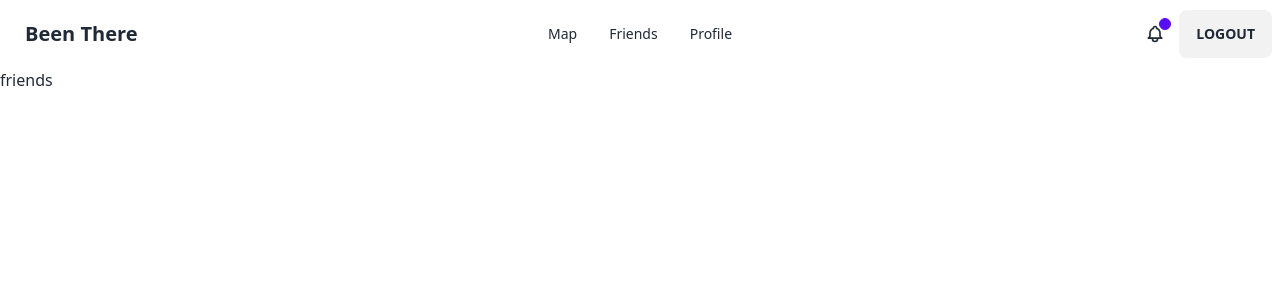
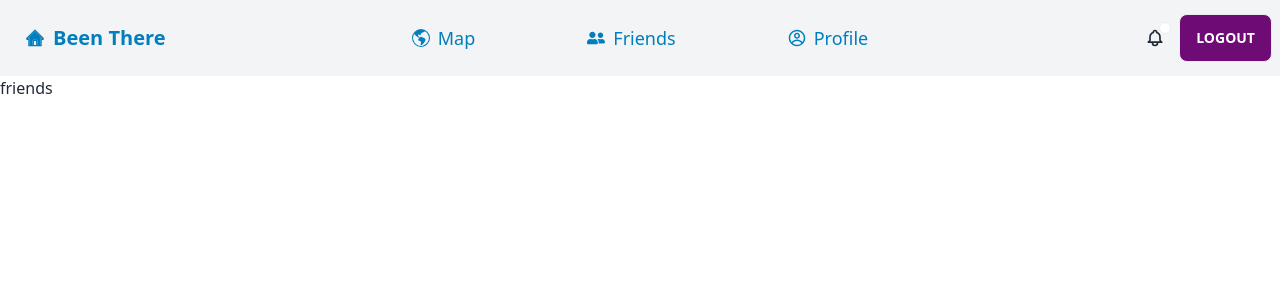
Before and after one commit to chadjcampbell/been-there, a React (Vite) app in the folder client/: page /friends in a window 1280 px wide. Shown: the top 300 px of the page. Built offline with nearby package versions, Linux system fonts and the light colour scheme.

Commit message:
style navbar and add icons

```diff
--- a/client/index.html
+++ b/client/index.html
@@ -1,5 +1,5 @@
 <!DOCTYPE html>
-<html lang="en">
+<html data-theme="fantasy" lang="en">
   <head>
     <meta charset="UTF-8" />
     <link rel="icon" type="image/svg+xml" href="globe-connected.ico" />
--- a/client/package.json
+++ b/client/package.json
@@ -12,6 +12,7 @@
   "dependencies": {
     "react": "^18.2.0",
     "react-dom": "^18.2.0",
+    "react-icons": "^4.10.1",
     "react-router-dom": "^6.14.2"
   },
   "devDependencies": {
--- a/client/src/components/NavWrapper.tsx
+++ b/client/src/components/NavWrapper.tsx
@@ -1,6 +1,9 @@
 import { ReactNode } from "react";
 import { Link } from "react-router-dom";
-
+import { AiTwotoneHome } from "react-icons/ai";
+import { BsGlobeAmericas } from "react-icons/bs";
+import { FaUserFriends } from "react-icons/fa";
+import { CgProfile } from "react-icons/cg";
 type NavWrapperProps = {
   children: ReactNode;
 };
@@ -19,7 +22,7 @@ const NavWrapper = ({ children }: NavWrapperProps) => {
     <>
       <header>
         <nav>
-          <div className="navbar bg-base-100">
+          <div className="navbar bg-gray-100">
             <div className="navbar-start">
               <div className="dropdown">
                 <label tabIndex={0} className="btn btn-ghost lg:hidden">
@@ -42,31 +45,63 @@ const NavWrapper = ({ children }: NavWrapperProps) => {
                   tabIndex={0}
                   className="menu menu-lg dropdown-content mt-3 z-[1] p-2 shadow bg-base-100 rounded-box w-52"
                 >
-                  <li onClick={handleClick}>
-                    <Link to="/map">Map</Link>
+                  <li
+                    onClick={handleClick}
+                    className="px-1 text-lg text-secondary"
+                  >
+                    <Link to="/map">
+                      <BsGlobeAmericas />
+                      Map
+                    </Link>
                   </li>
-                  <li onClick={handleClick}>
-                    <Link to="/friends">Friends</Link>
+                  <li
+                    onClick={handleClick}
+                    className="px-1 text-lg text-secondary"
+                  >
+                    <Link to="/friends">
+                      <FaUserFriends />
+                      Friends
+                    </Link>
                   </li>
-                  <li onClick={handleClick}>
-                    <Link to="/profile">Profile</Link>
+                  <li
+                    onClick={handleClick}
+                    className="px-1 text-lg text-secondary"
+                  >
+                    <Link to="/profile">
+                      <CgProfile />
+                      Profile
+                    </Link>
                   </li>
                 </ul>
               </div>
-              <Link to="/" className="btn btn-ghost normal-case text-xl">
+
+              <Link
+                to="/"
+                className="btn btn-ghost normal-case text-xl text-secondary"
+              >
+                <AiTwotoneHome />
                 Been There
               </Link>
             </div>
             <div className="navbar-center hidden lg:flex">
               <ul className="menu menu-horizontal px-1">
-                <li>
-                  <Link to="/map">Map</Link>
+                <li className="px-10 text-lg text-secondary">
+                  <Link to="/map">
+                    <BsGlobeAmericas />
+                    Map
+                  </Link>
                 </li>
-                <li>
-                  <Link to="/friends">Friends</Link>
+                <li className="px-10 text-lg text-secondary">
+                  <Link to="/friends">
+                    <FaUserFriends />
+                    Friends
+                  </Link>
                 </li>
-                <li>
-                  <Link to="/profile">Profile</Link>
+                <li className="px-10 text-lg text-secondary">
+                  <Link to="/profile">
+                    <CgProfile />
+                    Profile
+                  </Link>
                 </li>
               </ul>
             </div>
@@ -87,10 +122,11 @@ const NavWrapper = ({ children }: NavWrapperProps) => {
                       d="M15 17h5l-1.405-1.405A2.032 2.032 0 0118 14.158V11a6.002 6.002 0 00-4-5.659V5a2 2 0 10-4 0v.341C7.67 6.165 6 8.388 6 11v3.159c0 .538-.214 1.055-.595 1.436L4 17h5m6 0v1a3 3 0 11-6 0v-1m6 0H9"
                     />
                   </svg>
-                  <span className="badge badge-xs badge-primary indicator-item"></span>
+                  {/* this span badge color will be for notifications */}
+                  <span className="badge badge-xs badge-gray indicator-item"></span>
                 </div>
               </button>
-              <button className="btn">Logout</button>
+              <button className="btn text-white bg-primary">Logout</button>
             </div>
           </div>
         </nav>
--- a/client/tailwind.config.js
+++ b/client/tailwind.config.js
@@ -5,4 +5,7 @@ export default {
     extend: {},
   },
   plugins: [require("daisyui")],
+  daisyui: {
+    themes: ["fantasy"],
+  },
 };
```
Also changed, not shown: 1 other file (tests, documents, lock files or other folders).
